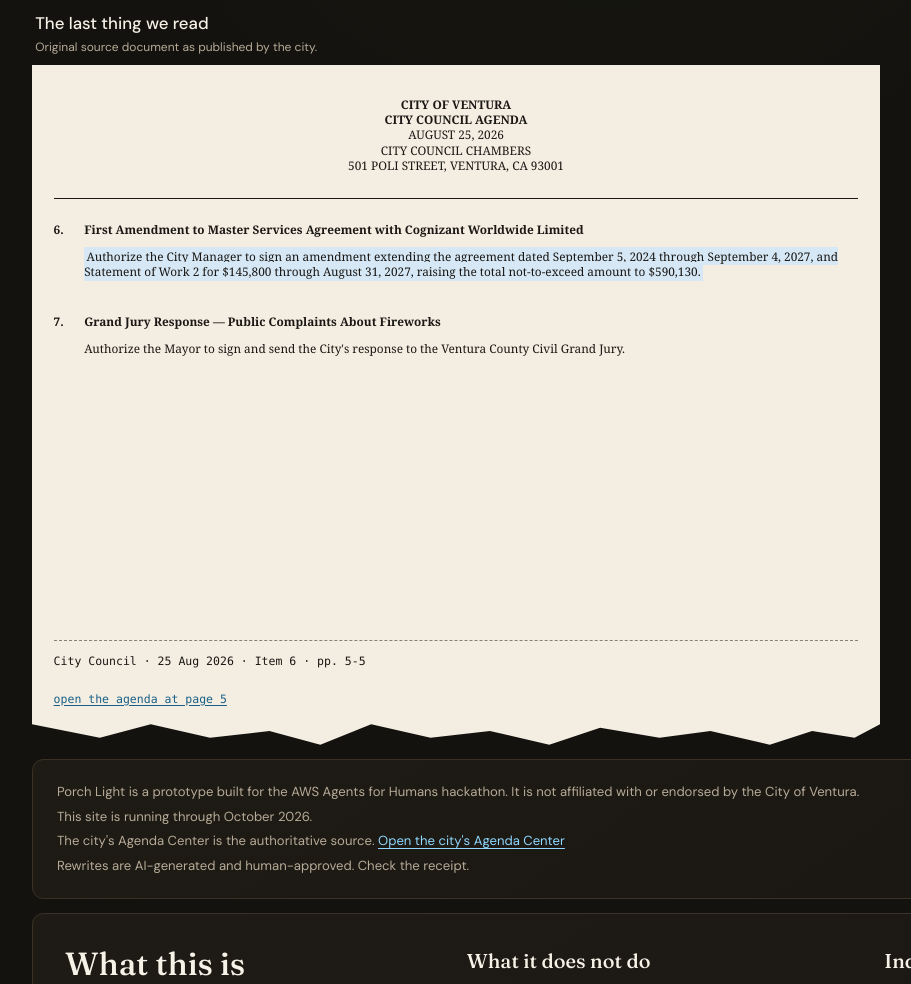
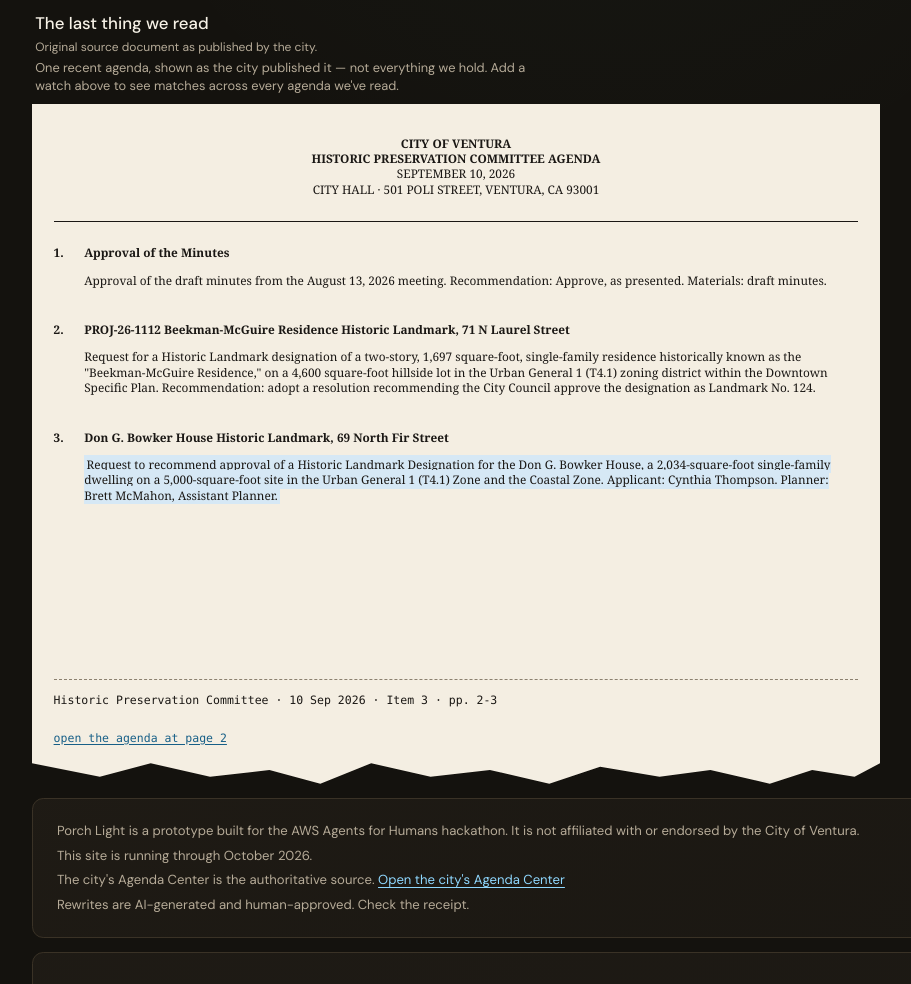
Before and after one commit to earlgreyhot1701D/porch-light, a website: page web/index.html in a window 1280 px wide. Shown: the part 1124-2108 px from the top of the page, without its empty margins (8-919 px from the left). Drawn offline with Linux system fonts and the light colour scheme.

Commit message:
feat(web): packet panel shows the genuinely most-recent agenda (Sep 10 Historic Preservation) with a bilingual caption; trim min-height

```diff
--- a/web/app.js
+++ b/web/app.js
@@ -106,6 +106,7 @@ const COPY = {
     history: "See full check history", historyClose: "Hide full check history",
     historyLines: ["Hourly checks run on schedule.", "Change detection has fired on a real changed document."],
     packetHeading: "The last thing we read", sourceLabel: "Original source document as published by the city.", packetSummary: "Open the source document",
+    packetCaption: "One recent agenda, shown as the city published it \u2014 not everything we hold. Add a watch above to see matches across every agenda we've read.",
     toolsRegion: "Your drafts and writing tools", watchRegion: "Start and manage watches",
     watchKicker: "Start here", watchTitle: "Tell Porch Light what matters.",
     watchIntro: "Describe a project, place, concern, or question in your own words. Porch Light checks the public record and brings back relevant changes.",
@@ -190,6 +191,7 @@ const COPY = {
     history: "Ver historial completo", historyClose: "Ocultar historial completo",
     historyLines: ["Las revisiones por hora se ejecutan seg\u00FAn lo programado.", "La detecci\u00F3n de cambios se activ\u00F3 en un documento real modificado."],
     packetHeading: "Lo \u00FAltimo que le\u00EDmos", sourceLabel: "Documento fuente original tal como lo public\u00F3 la ciudad.", packetSummary: "Abrir el documento fuente",
+    packetCaption: "Una agenda reciente, tal como la public\u00F3 la ciudad, no todo lo que tenemos. Agregue un tema arriba para ver coincidencias en todas las agendas que hemos le\u00EDdo.",
     toolsRegion: "Sus borradores y herramientas de escritura", watchRegion: "Iniciar y administrar temas de seguimiento",
     watchKicker: "Empiece aqu\u00ED", watchTitle: "D\u00EDgale a Porch Light lo que le importa.",
     watchIntro: "Describa un proyecto, lugar, inquietud o pregunta con sus propias palabras. Porch Light revisa el registro p\u00FAblico y le presenta los cambios pertinentes.",
--- a/web/index.html
+++ b/web/index.html
@@ -183,25 +183,27 @@
         <section class="packet-wrap" id="packet" aria-labelledby="packet-section-title">
           <h2 class="packet-heading" id="packet-section-title" data-i18n="packetHeading">The last thing we read</h2>
           <p class="source-label" data-i18n="sourceLabel">Original source document as published by the city.</p>
+          <p class="packet-caption" data-i18n="packetCaption">One recent agenda, shown as the city published it — not everything we hold. Add a watch above to see matches across every agenda we've read.</p>
           <details class="packet-details" id="packet-details" open>
             <summary data-i18n="packetSummary">Open the source document</summary>
             <article class="packet" lang="en" aria-labelledby="packet-title">
               <header>
-                <div class="doc-title" id="packet-title">CITY OF VENTURA<br>CITY COUNCIL AGENDA</div>
-                <div>AUGUST 25, 2026<br>CITY COUNCIL CHAMBERS<br>501 POLI STREET, VENTURA, CA 93001</div>
+                <div class="doc-title" id="packet-title">CITY OF VENTURA<br>HISTORIC PRESERVATION COMMITTEE AGENDA</div>
+                <div>SEPTEMBER 10, 2026<br>CITY HALL · 501 POLI STREET, VENTURA, CA 93001</div>
               </header>
               <hr>
-              <div class="packet-item"><b>6.</b><div><strong>First Amendment to Master Services Agreement with Cognizant Worldwide Limited</strong><p><mark>Authorize the City Manager to sign an amendment extending the agreement dated September 5, 2024 through September 4, 2027, and Statement of Work 2 for $145,800 through August 31, 2027, raising the total not-to-exceed amount to $590,130.</mark></p></div></div>
-              <div class="packet-item"><b>7.</b><div><strong>Grand Jury Response — Public Complaints About Fireworks</strong><p>Authorize the Mayor to sign and send the City's response to the Ventura County Civil Grand Jury.</p></div></div>
+              <div class="packet-item"><b>1.</b><div><strong>Approval of the Minutes</strong><p>Approval of the draft minutes from the August 13, 2026 meeting. Recommendation: Approve, as presented. Materials: draft minutes.</p></div></div>
+              <div class="packet-item"><b>2.</b><div><strong>PROJ-26-1112 Beekman-McGuire Residence Historic Landmark, 71 N Laurel Street</strong><p>Request for a Historic Landmark designation of a two-story, 1,697 square-foot, single-family residence historically known as the "Beekman-McGuire Residence," on a 4,600 square-foot hillside lot in the Urban General 1 (T4.1) zoning district within the Downtown Specific Plan. Recommendation: adopt a resolution recommending the City Council approve the designation as Landmark No. 124.</p></div></div>
+              <div class="packet-item"><b>3.</b><div><strong>Don G. Bowker House Historic Landmark, 69 North Fir Street</strong><p><mark>Request to recommend approval of a Historic Landmark Designation for the Don G. Bowker House, a 2,034-square-foot single-family dwelling on a 5,000-square-foot site in the Urban General 1 (T4.1) Zone and the Coastal Zone. Applicant: Cynthia Thompson. Planner: Brett McMahon, Assistant Planner.</mark></p></div></div>
               <footer class="receipt">
-                <div>City Council · 25 Aug 2026 · Item 6 · pp. 5-5</div>
-                <a href="https://www.cityofventura.ca.gov/AgendaCenter/ViewFile/Agenda/_08252026-3685#page=5" target="_blank" rel="noreferrer">open the agenda at page 5</a>
+                <div>Historic Preservation Committee · 10 Sep 2026 · Item 3 · pp. 2-3</div>
+                <a href="https://www.cityofventura.ca.gov/AgendaCenter/ViewFile/Agenda/_09102026-3692#page=2" target="_blank" rel="noreferrer">open the agenda at page 2</a>
               </footer>
             </article>
           </details>
           <div class="receipt-mobile" lang="en">
-            <div>City Council · 25 Aug 2026 · Item 6 · pp. 5-5</div>
-            <a href="https://www.cityofventura.ca.gov/AgendaCenter/ViewFile/Agenda/_08252026-3685#page=5" target="_blank" rel="noreferrer">open the agenda at page 5</a>
+            <div>Historic Preservation Committee · 10 Sep 2026 · Item 3 · pp. 2-3</div>
+            <a href="https://www.cityofventura.ca.gov/AgendaCenter/ViewFile/Agenda/_09102026-3692#page=2" target="_blank" rel="noreferrer">open the agenda at page 2</a>
           </div>
         </section>
 
--- a/web/styles.css
+++ b/web/styles.css
@@ -312,8 +312,9 @@ h3 { margin: 0; font-size: 1.25rem; }
 .history-toggle[aria-expanded="true"]::after { transform: rotate(180deg); }
 .packet-wrap { grid-column: 1; grid-row: 4; min-width: 0; min-height: 0; }
 .packet-heading { margin: 0 0 .25rem; padding: 0 .2rem; color: var(--ink); font: 500 1.05rem var(--sans); }
-.source-label { margin: 0 0 .55rem; padding: 0 .2rem; color: var(--muted); font-size: .75rem; }
-.packet-details { min-height: 680px; }
+.source-label { margin: 0 0 .2rem; padding: 0 .2rem; color: var(--muted); font-size: .75rem; }
+.packet-caption { margin: 0 0 .55rem; padding: 0 .2rem; color: var(--muted); font-size: .8rem; line-height: 1.4; max-width: 60ch; }
+.packet-details { min-height: 520px; }
 .packet-details summary { display: none; }
 .packet {
   display: flex;
```
